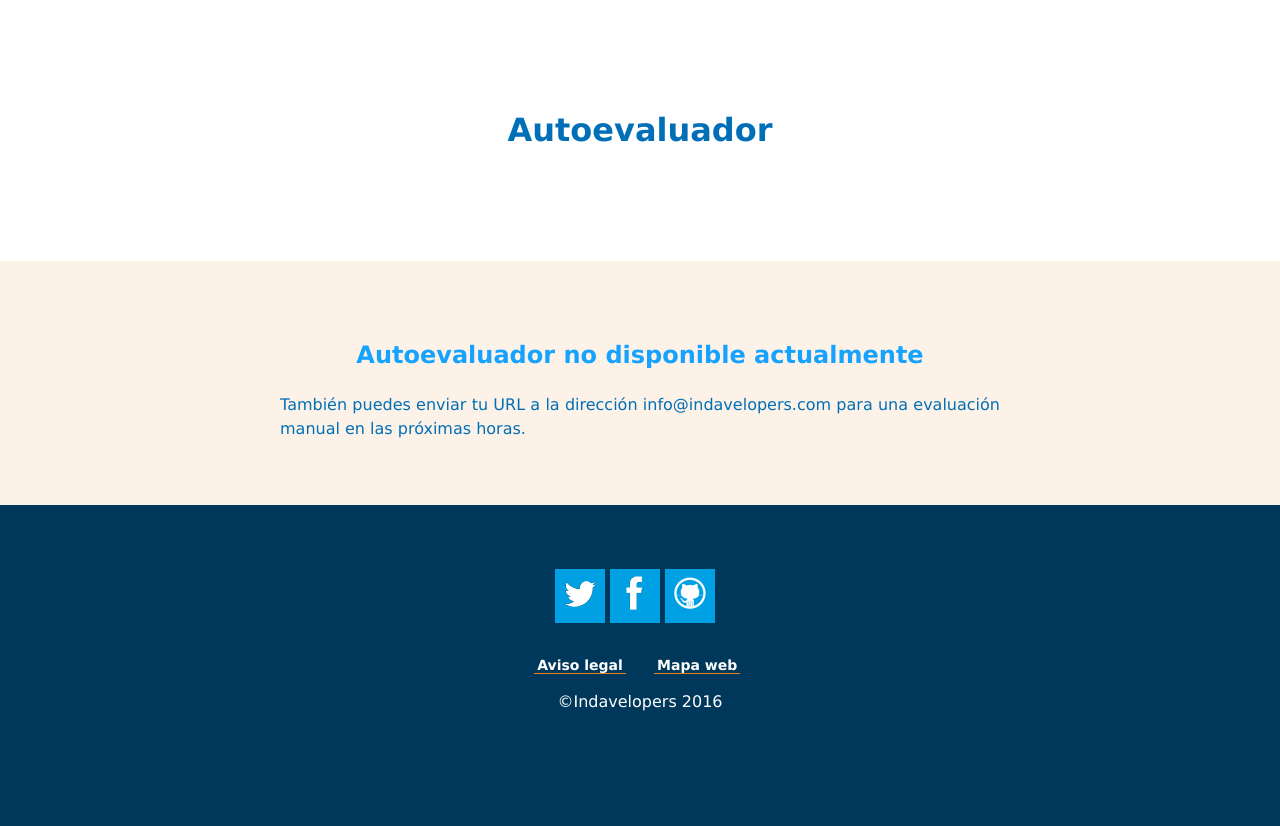
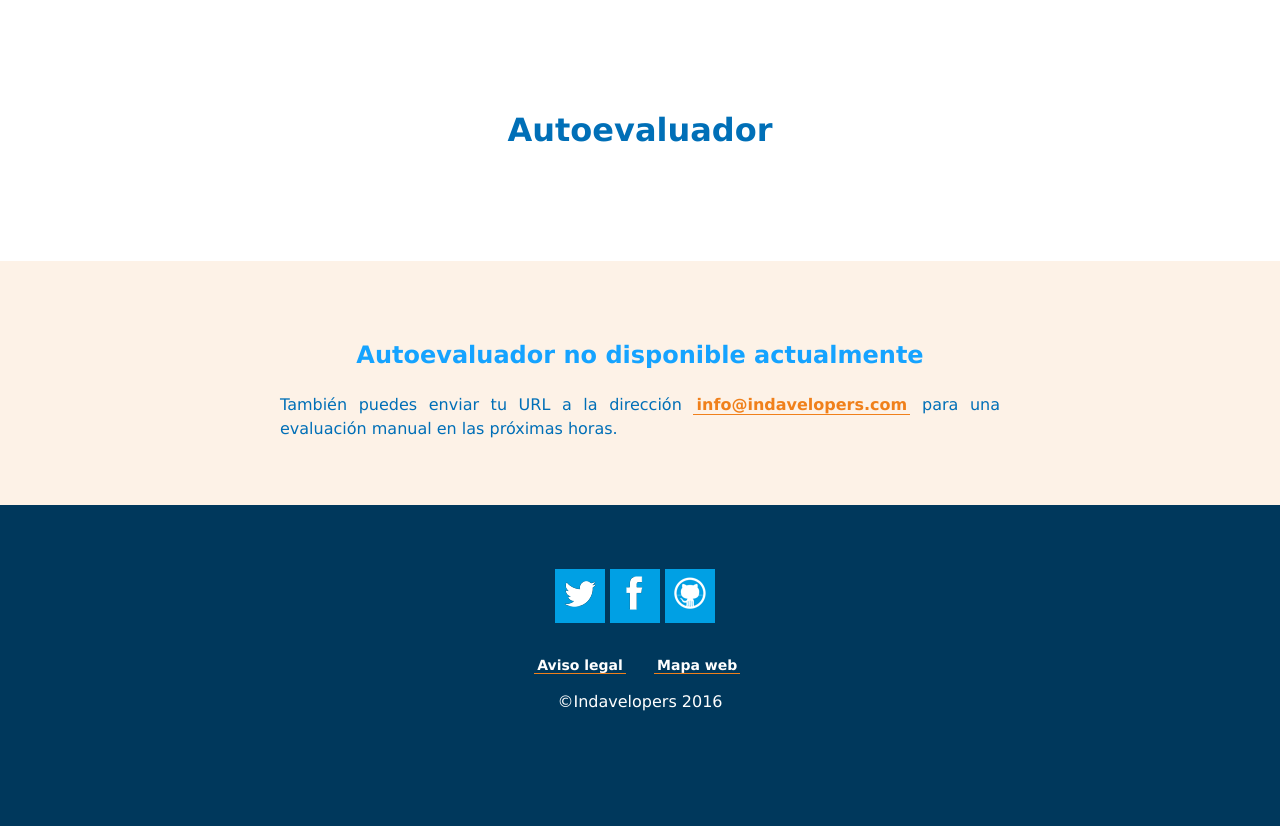
Before and after one commit to Indavelopers/indavelopers-homepage, a Python web app: template templates/grader.html in a window 1280 px wide. Shown: the part 92-918 px from the top of the page. Run offline with Jinja, Linux system fonts and the light colour scheme; the template is opened without the code that fills it, so the values that code supplies are empty.

Commit message:
Corrected autograder send email link with proper CSS

```diff
--- a/templates/grader.html
+++ b/templates/grader.html
@@ -24,7 +24,7 @@
 		{% else %}
 		<h3>Autoevaluador no disponible actualmente</h3>
 
-		<p>También puedes enviar tu URL a la dirección <a href="mailto:info@indavelopers.com">info@indavelopers.com</a> para una evaluación manual en las próximas horas.</p>
+		<p>También puedes enviar tu URL a la dirección <a class="decorated_link" href="mailto:info@indavelopers.com">info@indavelopers.com</a> para una evaluación manual en las próximas horas.</p>
 		{% endif %}
 	</li>
 </ul>
```
